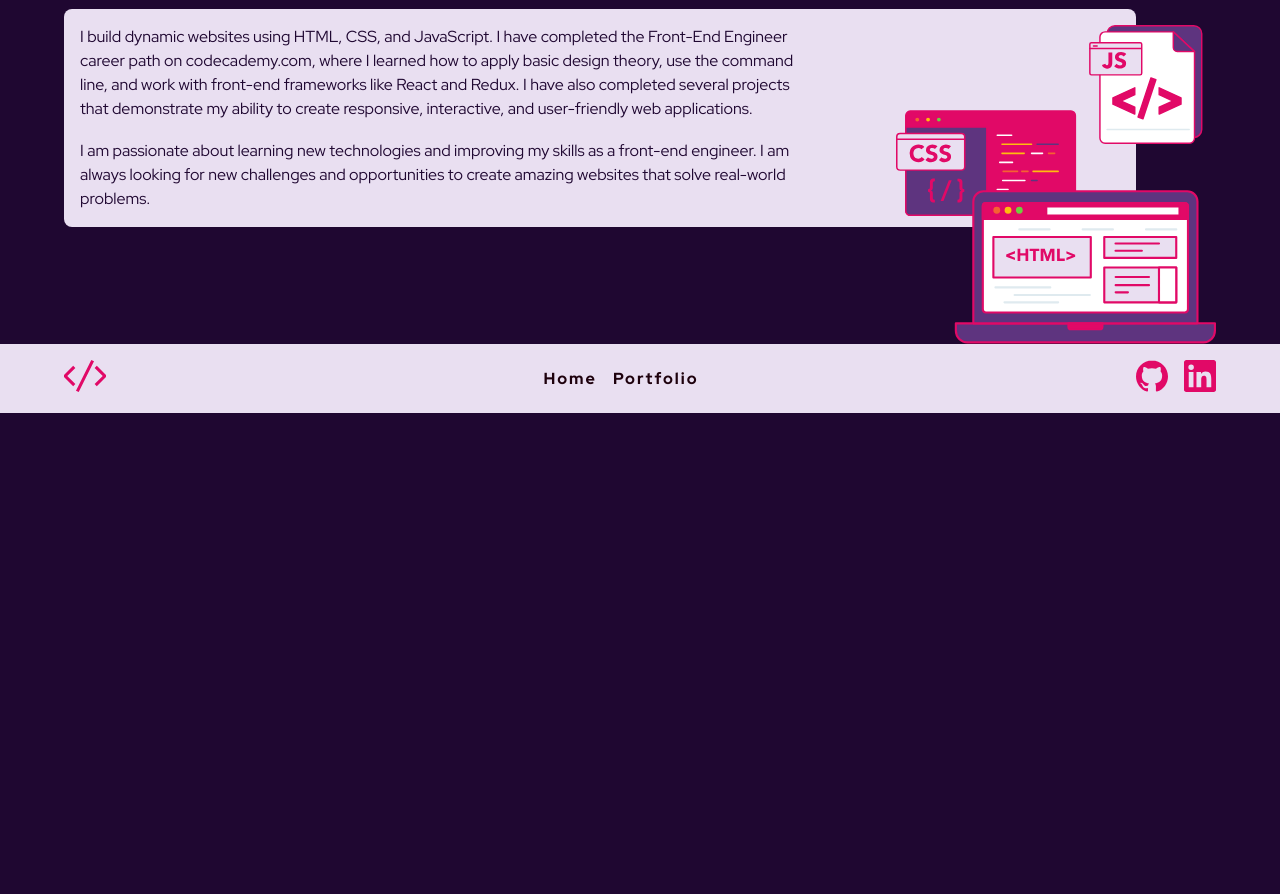
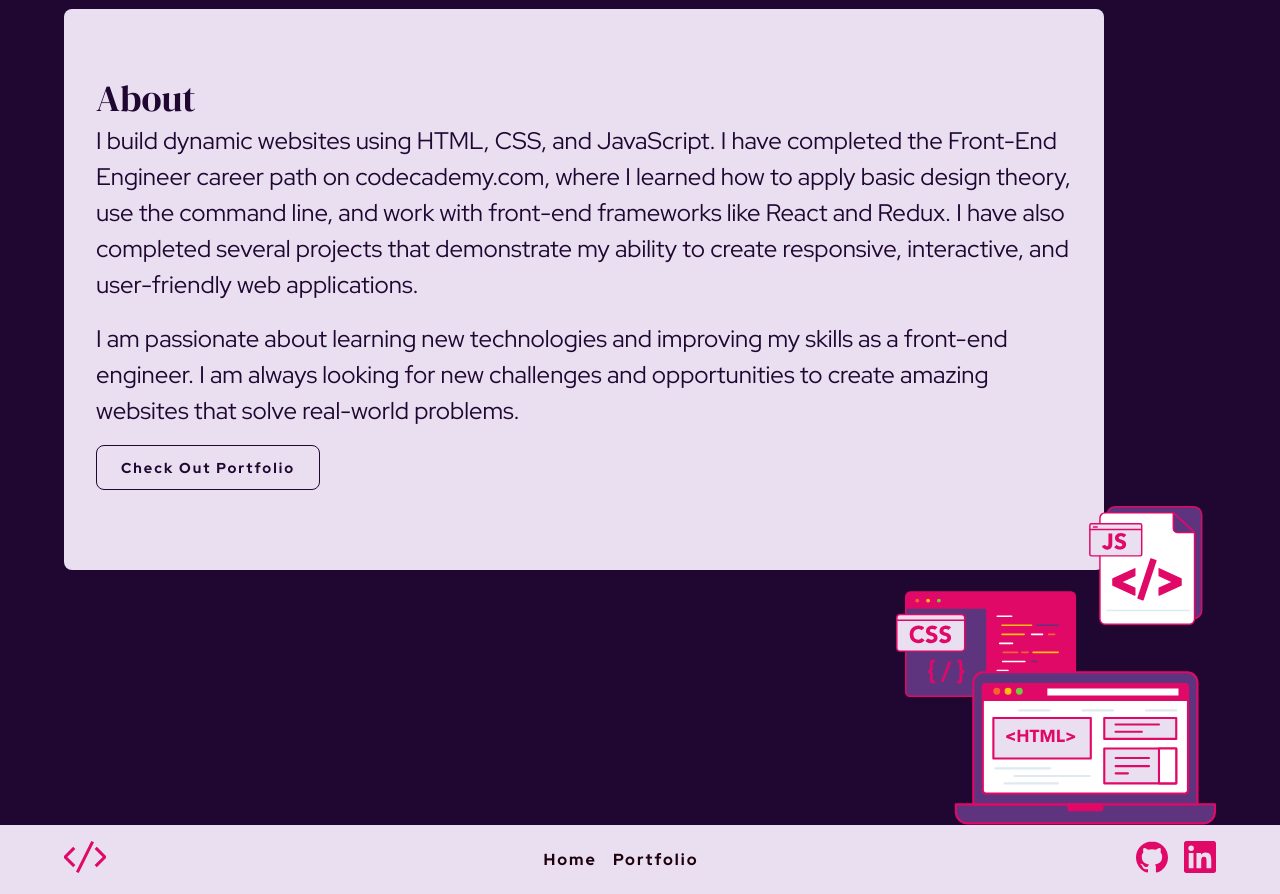
Before and after one commit to callumskilling/portfolio, a React (Vite) app: page / in a window 1280 px wide. Shown: the part 720-1614 px from the top of the page. Before the commit the page ends 1133 px from the top, so only its background shows below. Built offline with nearby package versions, Linux system fonts and the light colour scheme.

Commit message:
styled blurb

```diff
--- a/src/components/Blurb/Blurb.css
+++ b/src/components/Blurb/Blurb.css
@@ -1,29 +1,38 @@
 #blurb_container {
     margin: var(--mar-mobile);
-    padding-top: 5rem;
+    padding-block: 5rem;
 }
 
 #blurb_wrapper {
     background-color: var(--clr-lavender);
     border-radius: 0.5rem;
-    padding-block: 1rem;
-    margin-right: 5rem;
+    padding: 2rem 2rem 6rem 2rem;
+}
+
+#blurb_title {
+    color: var(--clr-dark-purple);
+    font-size: clamp(1.5rem, 1.5rem + 1vw, 2.5rem);
 }
 
 #blurb_wrapper>p {
     color: var(--clr-dark-purple);
-    padding-inline: 1rem;
+    font-size: clamp(1rem, 1rem + 1vw, 1.5rem);
 }
 
 #tech_bundle {
     float: right;
-    transform: translateX(5rem);
     width: clamp(10rem, 5rem + 20dvw, 20rem);
+    margin-top: -4rem;
 }
 
 @media only screen and (min-width: 768px) {
     #blurb_container {
         margin: var(--mar-tablet);
+    }
+
+    #blurb_wrapper {
+        margin-right: 7rem;
+        padding: 4rem 2rem;
     }
 }
 
--- a/src/components/Blurb/Blurb.jsx
+++ b/src/components/Blurb/Blurb.jsx
@@ -1,4 +1,6 @@
+import { Link } from "react-router-dom"
 import { TechBundle } from "../../assets/images/icons/TechBundle"
+import { GoToTop } from "../../utils/GoToTop"
 import "./Blurb.css"
 
 
@@ -8,10 +10,12 @@ export const Blurb = () => {
   return (
     <div id="blurb_container">
       <div id="blurb_wrapper">
-        <TechBundle id="tech_bundle" />
+        <h2 id="blurb_title">About</h2>
         <p>I build dynamic websites using HTML, CSS, and JavaScript. I have completed the Front-End Engineer career path on codecademy.com, where I learned how to apply basic design theory, use the command line, and work with front-end frameworks like React and Redux. I have also completed several projects that demonstrate my ability to create responsive, interactive, and user-friendly web applications.</p><br />
         <p>I am passionate about learning new technologies and improving my skills as a front-end engineer. I am always looking for new challenges and opportunities to create amazing websites that solve real-world problems.</p>
+        <Link to="/portfolio" onClick={GoToTop}><div className="simple_link inverse_link mar_block_1">Check Out Portfolio</div></Link>
       </div>
+      <TechBundle id="tech_bundle" />
     </div>
   )
 }
```
